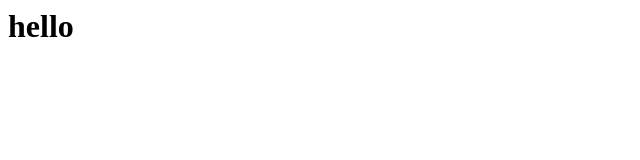
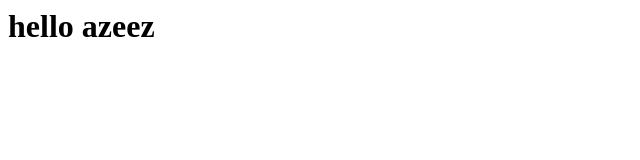
Before and after one commit to Azeez143/co, a plain HTML site: page index.html in a window 1280 px wide. Shown: the whole page, without its empty margins (0-640 px from the left). Drawn offline with Linux system fonts and the light colour scheme.

Commit message:
Update index.html

```diff
--- a/index.html
+++ b/index.html
@@ -1,5 +1,5 @@
 <html>
 <h1>
- hello
+ hello azeez
  </h1>
  </html>
```
